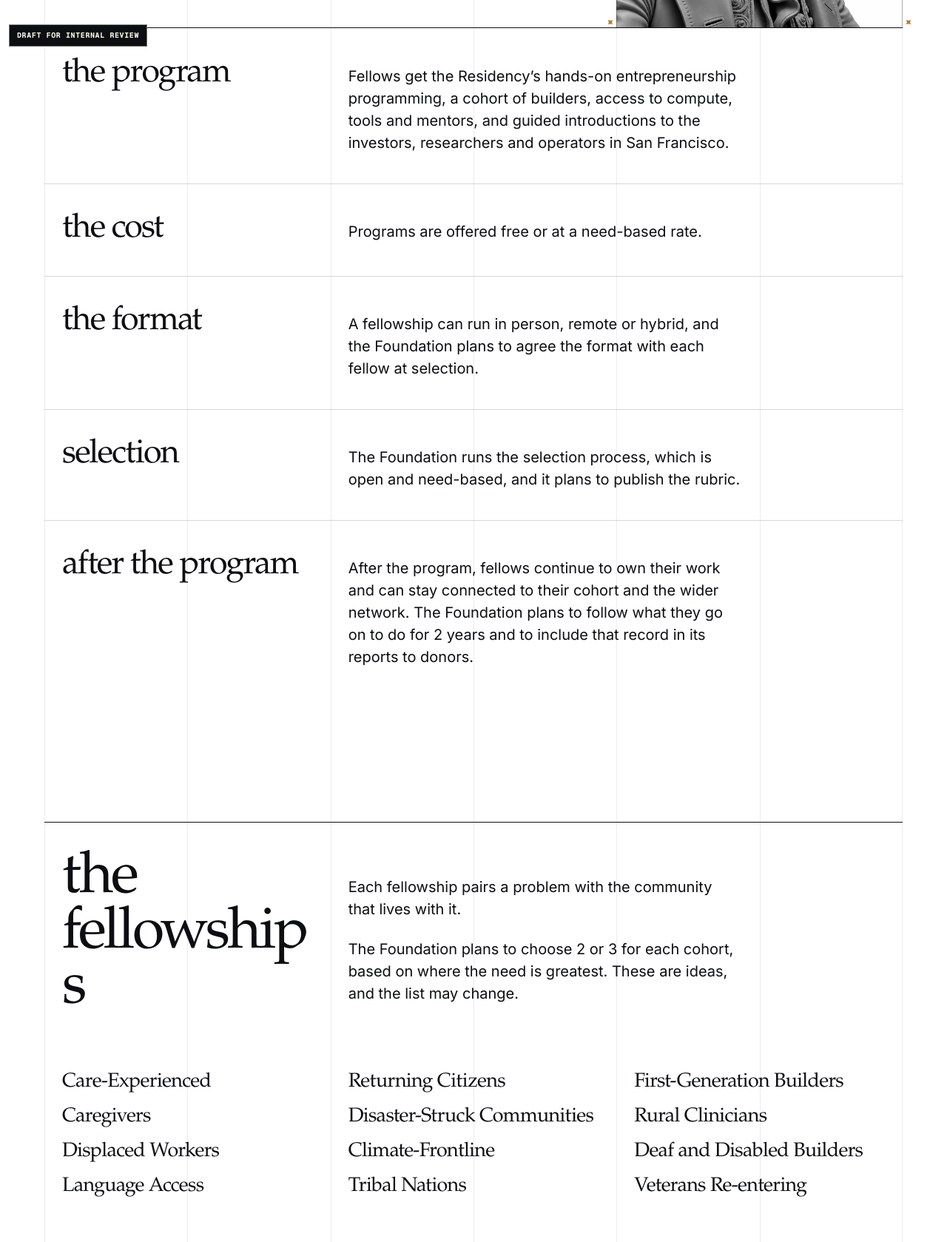
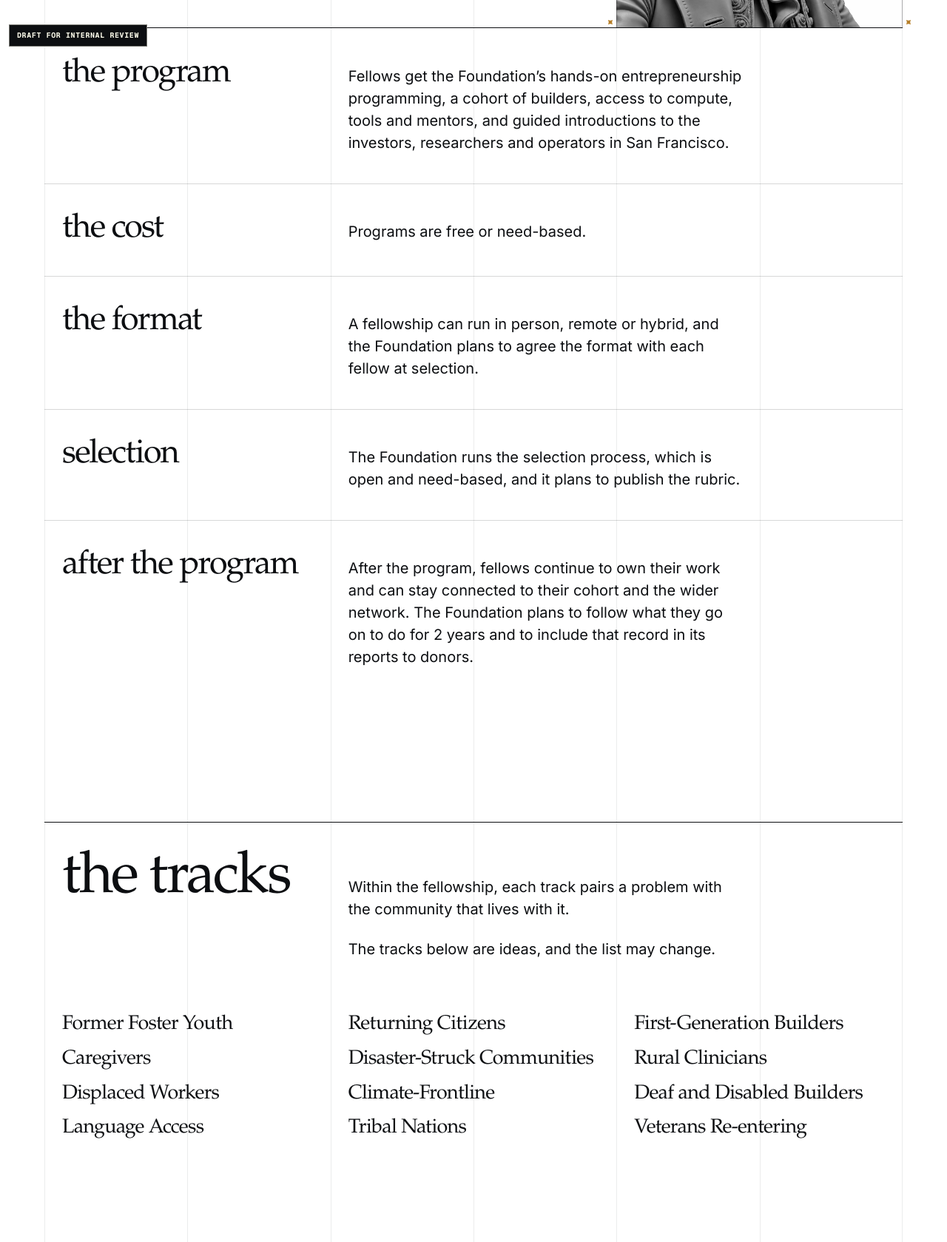
Before and after one commit to aaryaa8/the-residency-foundation, an Astro site: page /the-residency-foundation/fellowship in a window 1280 px wide. Shown: the part 725-2404 px from the top of the page at 74% size. Built offline with nearby package versions, Linux system fonts and the light colour scheme; Astro itself is replaced by a stand-in of ours; a web font is replaced by a local one.

Commit message:
Name the sample groupings tracks; keep free or need-based
The 12 sample groupings are tracks, so the fellowship keeps meaning the
12-week program. Donors can direct a gift to a track or give in general.
Restores the phrase free or need-based, uses the Foundation wherever the
copy means the Foundation, renames one track to Former Foster Youth, and
removes the unconfirmed line about how many tracks run per cohort.

Co-Authored-By: Claude Fable 5.2 <noreply@anthropic.com>
Claude-Session: https://claude.ai/code/session_01K1ipmqNLbmkZ5VYTSLV2NP

```diff
--- a/src/content/site.ts
+++ b/src/content/site.ts
@@ -86,7 +86,7 @@ export const lines = {
     'The Residency Foundation enables human potential by educating people with limited financial means to address problems facing their communities.',
   ownSelection:
     'The Residency Foundation runs its own selection and its own programming.',
-  cost: 'Programs are offered free or at a need-based rate.',
+  cost: 'Programs are free or need-based.',
   // Approved disclosure line. Wording is unverified against HCB's requirements.
   disclosure:
     'The Residency Foundation is fiscally sponsored by Hack Club, a 501(c)(3) nonprofit (EIN 81-2908499). Donations are tax-deductible to the extent allowed by law.',
@@ -128,15 +128,16 @@ export const home = {
     ],
   },
 
-  // The fellowships are ideas, not a fixed list. Source: Aaryaa, 17 November 2026.
-  fellowships: {
-    title: 'the fellowships',
+  // "The fellowship" is the 12-week program. A "track" is 1 of the sample groupings below.
+  // The tracks are ideas, not a fixed list. Source: Aaryaa, 17 November 2026.
+  tracks: {
+    title: 'the tracks',
     intro: [
-      'Each fellowship pairs a problem with the community that lives with it.',
-      'The Foundation plans to choose 2 or 3 for each cohort, based on where the need is greatest. These are ideas, and the list may change.',
+      'Within the fellowship, each track pairs a problem with the community that lives with it.',
+      'The tracks below are ideas, and the list may change.',
     ],
     names: [
-      'Care-Experienced',
+      'Former Foster Youth',
       'Returning Citizens',
       'First-Generation Builders',
       'Caregivers',
@@ -149,18 +150,18 @@ export const home = {
       'Tribal Nations',
       'Veterans Re-entering',
     ],
-    // NEW. Illustrative builders, 1 for each of 3 fellowships.
+    // NEW. Illustrative builders, 1 for each of 3 tracks.
     examples: [
       {
-        fellowship: 'Rural Clinicians',
+        track: 'Rural Clinicians',
         text: 'A nurse at a rural clinic might build a scheduling tool for the 3 clinics that share 1 specialist.',
       },
       {
-        fellowship: 'Displaced Workers',
+        track: 'Displaced Workers',
         text: 'A warehouse worker whose job was automated might build a training tool for people changing trades.',
       },
       {
-        fellowship: 'First-Generation Builders',
+        track: 'First-Generation Builders',
         text: 'A community college student who is the first in their family to attend might build a tool that helps classmates find and apply for financial aid.',
       },
     ],
@@ -247,7 +248,7 @@ export const donate = {
   heading: lines.subline,
   body: [
     'The Residency Foundation gives people with limited financial means the entrepreneurial programming and resources to build solutions to problems facing their communities.',
-    'Fellows are selected on need and receive the Residency’s programming, community and network.',
+    'Fellows are selected on need and receive the Foundation’s programming, community and network.',
   ],
   money: lines.programmingMoney,
   levelsLabel: 'ways to give',
@@ -274,6 +275,8 @@ export const donate = {
   button: { label: 'donate', href: org.donateUrl },
   // NEW
   buttonNote: 'The donation form opens in a new tab on HCB, the fiscal sponsorship platform run by Hack Club.',
+  // NEW. Uses the optional message field on the HCB donation form.
+  designate: 'A gift can support the Foundation in general, or it can be directed to a specific track. To direct a gift, name the track in the message field of the donation form.',
   // NEW
   larger: 'To talk about a larger gift, write to',
   deductible: lines.deductibleToday,
@@ -293,7 +296,7 @@ export const fellowship = {
   sections: [
     {
       title: 'the program',
-      text: 'Fellows get the Residency’s hands-on entrepreneurship programming, a cohort of builders, access to compute, tools and mentors, and guided introductions to the investors, researchers and operators in San Francisco.',
+      text: 'Fellows get the Foundation’s hands-on entrepreneurship programming, a cohort of builders, access to compute, tools and mentors, and guided introductions to the investors, researchers and operators in San Francisco.',
     },
     {
       title: 'the cost',
@@ -410,7 +413,7 @@ export const fellowship = {
 export const about = {
   label: 'about',
   heading: lines.missionFirstSentence,
-  body: `The Foundation gives people with limited financial means the entrepreneurial programming and resources to build solutions to problems facing their communities. Fellows are selected on need and receive the Residency’s programming, community and network. Programs are offered free or at a need-based rate, and the first cohort is planned for ${fig('firstCohortYear')}.`,
+  body: `The Foundation gives people with limited financial means the entrepreneurial programming and resources to build solutions to problems facing their communities. Fellows are selected on need and receive the Foundation’s programming, community and network. Programs are free or need-based, and the first cohort is planned for ${fig('firstCohortYear')}.`,
   governance: {
     title: 'governance',
     items: [
@@ -449,7 +452,7 @@ export const faq = {
     {
       id: 'what',
       q: 'What does The Residency Foundation do?',
-      a: ['It gives people with limited financial means the entrepreneurial programming and resources to build solutions to problems facing their communities. Fellows are selected on need and receive the Residency’s programming, community and network.'],
+      a: ['It gives people with limited financial means the entrepreneurial programming and resources to build solutions to problems facing their communities. Fellows are selected on need and receive the Foundation’s programming, community and network.'],
     },
     {
       id: 'why',
@@ -494,12 +497,12 @@ export const faq = {
     {
       id: 'get',
       q: 'What do fellows get?',
-      a: ['Fellows get the Residency’s hands-on entrepreneurship programming, a cohort of builders, access to compute, tools and mentors, and guided introductions to the investors, researchers and operators in San Francisco. Fellows can take part in person, remote or hybrid.'],
+      a: ['Fellows get the Foundation’s hands-on entrepreneurship programming, a cohort of builders, access to compute, tools and mentors, and guided introductions to the investors, researchers and operators in San Francisco. Fellows can take part in person, remote or hybrid.'],
     },
     {
       id: 'cost',
       q: 'What does it cost?',
-      a: ['Programs are offered free or at a need-based rate. The Foundation takes no equity, and fellows retain ownership of what they build.'],
+      a: ['Programs are free or need-based. The Foundation takes no equity, and fellows retain ownership of what they build.'],
     },
     {
       id: 'move',
--- a/src/pages/donate.astro
+++ b/src/pages/donate.astro
@@ -32,6 +32,7 @@ import { tidy } from '../site/text';
       ))}
     </ul>
     <div class="stack gap-40 lead" data-rise>
+      <p>{tidy(donate.designate)}</p>
       <p>{tidy(donate.deductible)}</p>
       <p>{donate.larger} <a class="link link--set" href={`mailto:${org.majorGiftsEmail}`}>{org.majorGiftsEmail}</a>.</p>
     </div>
--- a/src/pages/fellowship.astro
+++ b/src/pages/fellowship.astro
@@ -32,10 +32,10 @@ const auto: Record<string, string> = { name: 'name', email: 'email', country: 'c
     </div>
   </section>
 
-  <Section title={home.fellowships.title} id="fellowships" rule>
-    <div class="prose lead" data-rise>{home.fellowships.intro.map((t) => <p>{tidy(t)}</p>)}</div>
+  <Section title={home.tracks.title} id="tracks" rule>
+    <div class="prose lead" data-rise>{home.tracks.intro.map((t) => <p>{tidy(t)}</p>)}</div>
     <ul class="names sec__wide" slot="wide" role="list">
-      {home.fellowships.names.map((n, i) => <li class="key" data-rise style={`--d:${i * 30}ms`}>{n}</li>)}
+      {home.tracks.names.map((n, i) => <li class="key" data-rise style={`--d:${i * 30}ms`}>{n}</li>)}
     </ul>
   </Section>
 
--- a/src/site/site.css
+++ b/src/site/site.css
@@ -383,7 +383,7 @@ p, li, dt, dd, h2, h3, label, legend { overflow-wrap: break-word; }
 .cols3 > * { padding-inline: var(--pad); max-width: none; }
 @media (max-width: 1199.98px) { .cols3 { grid-template-columns: 1fr; row-gap: var(--s24); } .cols3 > * { max-width: var(--measure); } }
 
-/* the fellowships: the names as a plain 3-column list, an example under 3 of them,
+/* the tracks: the names as a plain 3-column list, an example under 3 of them,
    and the closing line in a frame on the middle 4 columns */
 .names { display: grid; grid-template-columns: var(--g3); row-gap: var(--s16); }
 .names > li { padding-inline: var(--pad); }
```
Also changed, not shown: src/pages/index.astro (+8 -8 lines).
